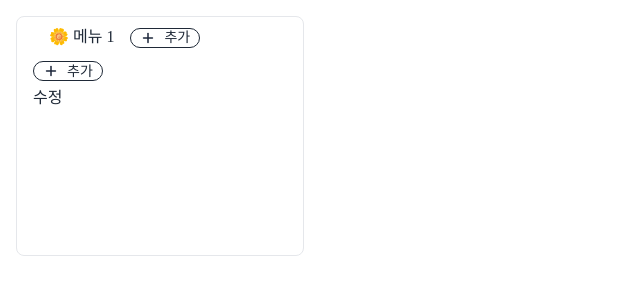
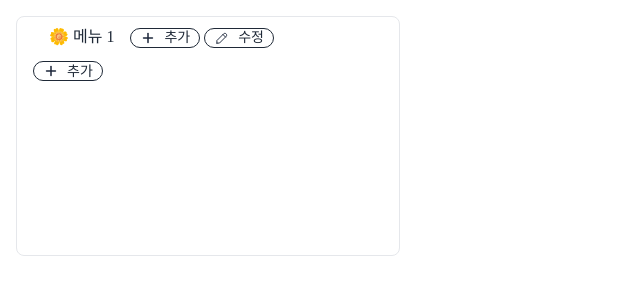
Before and after one commit to gandy818/tree-menu, a React (Create React App) app: page / in a window 1280 px wide. Shown: the top 300 px of the page, without its empty margins (0-640 px from the left). Built offline with nearby package versions, Linux system fonts and the light colour scheme.

Commit message:
feat: 삭제 기능 구현중

```diff
--- a/src/App.tsx
+++ b/src/App.tsx
@@ -68,13 +68,17 @@ function App() {
   };
 
   // 수정 함수
-  const modifyMenu = (menu: MenuType) => {
+  const modifyMenu = (updateMenu: MenuType) => {
     // 수정 재귀 함수
     const modifyRecursively = (menus: MenuType[]): MenuType[] => {
       return menus.map((menusItem) => {
         // 맵 돌려서 만난 인덱스와 수정하려는 인덱스가 같으면
-        if (menusItem.idx === menu.idx) {
-          return { idx: menu.idx, parentIdx: menu.parentIdx, name: '수정된 메뉴' };
+        if (menusItem.idx === updateMenu.idx) {
+          return {
+            idx: updateMenu.idx,
+            parentIdx: updateMenu.parentIdx,
+            name: `🍀 수정된 메뉴 ${updateMenu.idx}`,
+          };
         }
 
         // child가 있다면 재귀함수 실행
@@ -87,16 +91,32 @@ function App() {
         return menusItem;
       });
     };
+
+    // setMenu 업데이트
+    setMenu(modifyRecursively(menu));
+  };
+
+  // 삭제 함수
+  const removeMenu = (deleteMenu: MenuType) => {
+    // 삭제 재귀 함수
+    const removeRecursively = (menus: MenuType[]): MenuType[] => {
+      return menus.filter((menusItem) => menusItem.idx !== deleteMenu.idx);
+    };
   };
 
   return (
     <div>
-      <div className="border rounded-lg m-4 py-2 px-4 h-60 w-72">
+      <div className="border rounded-lg m-4 py-2 px-4 h-60 w-96">
         {menu.map((menuItem) => {
           return (
             <Fragment key={menuItem.idx}>
               {/* 재귀 컴포넌트 */}
-              <MenuRecursively node={menuItem} addMenu={addMenu} maxMenuIdx={maxMenuIdx} />
+              <MenuRecursively
+                node={menuItem}
+                addMenu={addMenu}
+                maxMenuIdx={maxMenuIdx}
+                modifyMenu={modifyMenu}
+              />
             </Fragment>
           );
         })}
@@ -135,8 +155,6 @@ function App() {
           </svg>
           <span className="mt-[1.5px]">추가</span>
         </div>
-        {/* 수정 버튼 */}
-        <div>수정</div>
       </div>
     </div>
   );
@@ -145,17 +163,19 @@ function App() {
 const MenuRecursively = ({
   node,
   addMenu,
+  modifyMenu,
   maxMenuIdx,
 }: {
   node: MenuType;
-  addMenu: (menuType: MenuType) => void;
+  addMenu: (menu: MenuType) => void;
+  modifyMenu: (Menu: MenuType) => void;
   maxMenuIdx: number;
 }) => {
   const [openMenus, setOpenMenus] = useState<{ [key: string]: boolean }>({});
 
   return (
     <div className="ml-4">
-      <div className="flex gap-4">
+      <div className="flex">
         <div
           className="cursor-pointer "
           onClick={() => {
@@ -165,8 +185,9 @@ const MenuRecursively = ({
         >
           {node.name}
         </div>
+        {/* 추가 버튼 */}
         <div
-          className="badge badge-outline gap-2 mt-[2.5px] cursor-pointer"
+          className="badge badge-outline gap-2 mt-[2.5px] cursor-pointer ml-4"
           onClick={() => {
             setOpenMenus((prev) => ({ ...prev, [node.idx]: true }));
             addMenu({
@@ -200,6 +221,37 @@ const MenuRecursively = ({
           </svg>
           <span className="mt-[1.5px]">추가</span>
         </div>
+        {/* 수정 버튼 */}
+        <div
+          className="badge badge-outline gap-2 mt-[2.5px] cursor-pointer ml-1"
+          onClick={() => {
+            modifyMenu(node);
+          }}
+        >
+          <svg
+            xmlns="http://www.w3.org/2000/svg"
+            width="16"
+            height="16"
+            viewBox="0 0 21 20"
+            fill="none"
+          >
+            <path
+              d="M3.83331 16.6667H7.16665L15.9166 7.91669C16.3587 7.47467 16.607 6.87515 16.607 6.25003C16.607 5.62491 16.3587 5.02539 15.9166 4.58336C15.4746 4.14133 14.8751 3.89301 14.25 3.89301C13.6249 3.89301 13.0253 4.14133 12.5833 4.58336L3.83331 13.3334V16.6667Z"
+              stroke="#1D273B"
+              stroke-width="1.25"
+              stroke-linecap="round"
+              stroke-linejoin="round"
+            />
+            <path
+              d="M11.75 5.41669L15.0833 8.75002"
+              stroke="#1D273B"
+              stroke-width="1.25"
+              stroke-linecap="round"
+              stroke-linejoin="round"
+            />
+          </svg>
+          <span className="mt-[1.5px]">수정</span>
+        </div>
       </div>
 
       {/* 자식의 자식 재귀 컴포넌트 */}
@@ -208,7 +260,12 @@ const MenuRecursively = ({
         node.child.map((childItem) => {
           return (
             <Fragment key={childItem.idx}>
-              <MenuRecursively node={childItem} maxMenuIdx={maxMenuIdx} addMenu={addMenu} />
+              <MenuRecursively
+                node={childItem}
+                maxMenuIdx={maxMenuIdx}
+                addMenu={addMenu}
+                modifyMenu={modifyMenu}
+              />
             </Fragment>
           );
         })}
@@ -216,4 +273,8 @@ const MenuRecursively = ({
   );
 };
 
+{
+  /* 재귀 컴포넌트 */
+}
+
 export default App;
```
Also changed, not shown: Jul-14-2024 19-26-14.gif (added).
